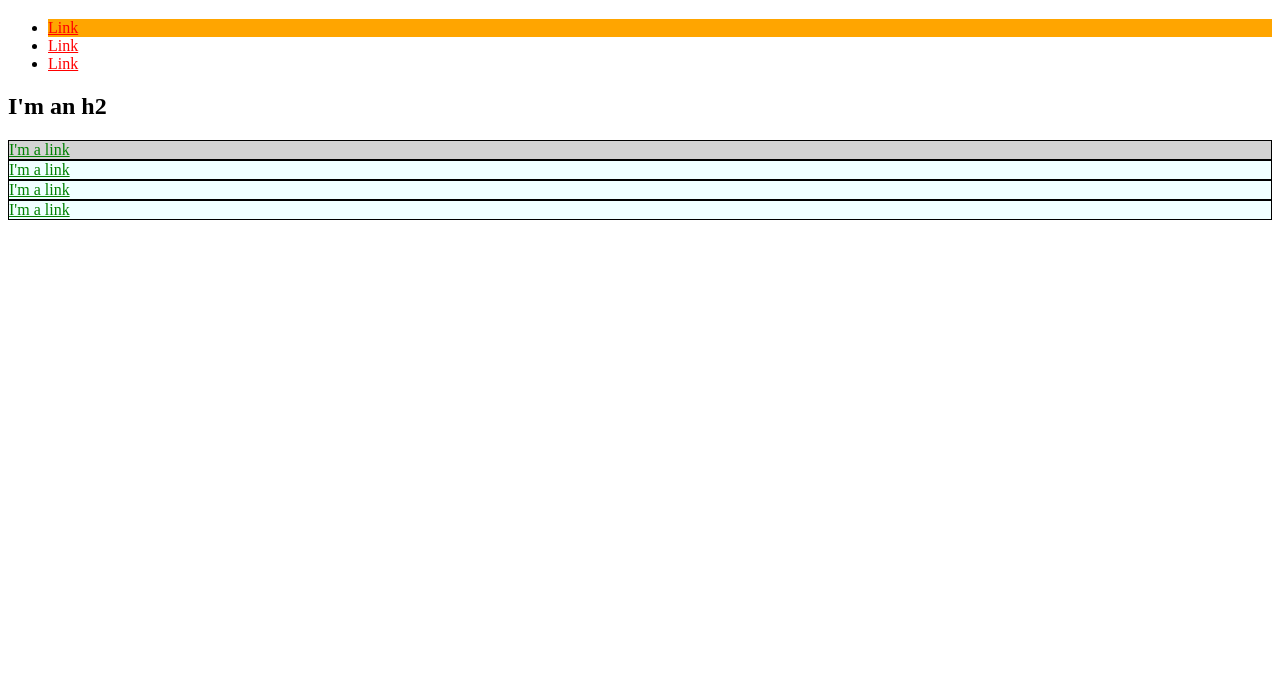
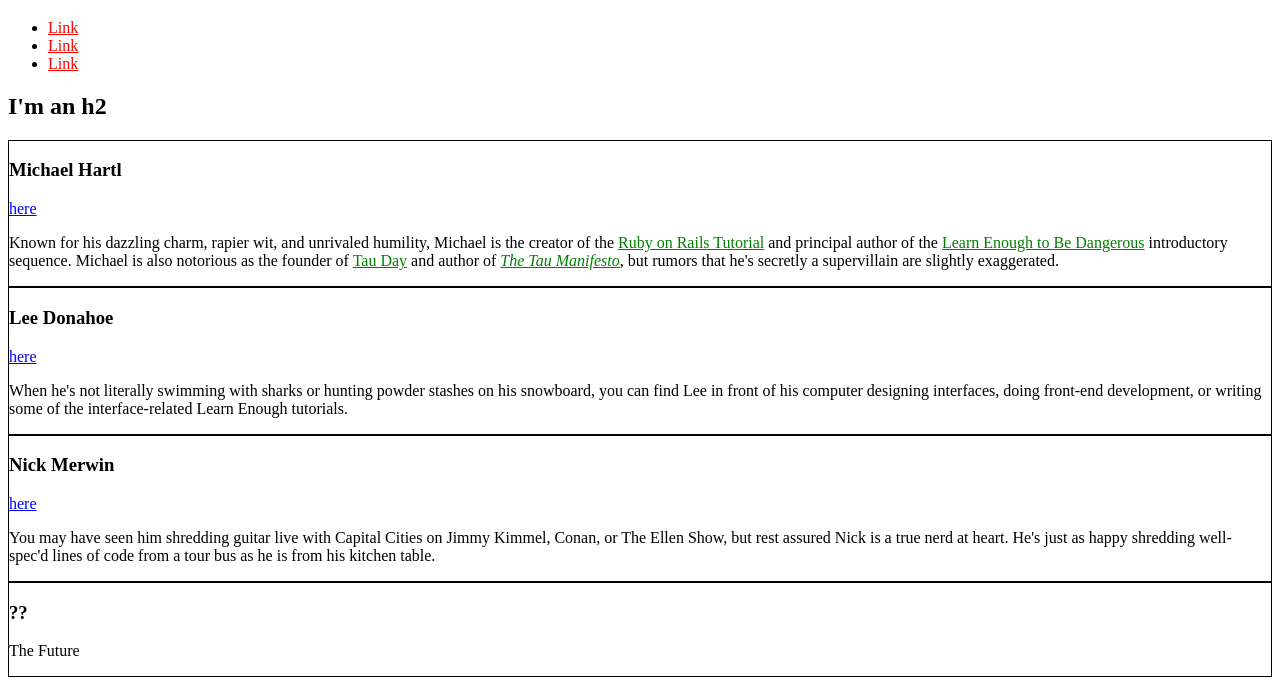
Before and after one commit to minut1bc/minut1bc.github.io, a plain HTML site: page index.html in a window 1280 px wide. Shown: the part 61-756 px from the top of the page. Drawn offline with Linux system fonts and the light colour scheme.

Commit message:
Complete section 2

```diff
--- a/index.html
+++ b/index.html
@@ -4,30 +4,29 @@
 	<title>Test Page: Don't Panic</title>
 	<meta charset="utf-8">
 	<style>
+	/* GLOBAL STYLES */
 	a {
 		color: red;
 	}
-    	#exec-bio {
- 			background-color: lightgray;
+
+	/* SOCIAL STYLES */
+	.social-link {
+		color: blue;
 	}
+
+	/* BIO STYLES */
 	.bio-box {
 		border: 1px solid black;
 	}
-		.bio-box a {
+	.bio-copy a {
 		color: green;
-		}
-		#orange-box {
-			background-color: orange;
-		}
-		.azure-box {
-			background-color: azure;
 	}
 </style>
 </head>
 <body>
 	<h1>I'm an h1</h1>
 	<ul>
-      <li id="orange-box">
+		<li>
 			<a href="http://example.com/">Link</a>
 		</li>
 		<li>
@@ -38,17 +37,54 @@
 		</li>
 	</ul>
 	<h2>I'm an h2</h2>
-    <div id="exec-bio" class="bio-box azure-box">
-      <a href="http://example.com/">I'm a link</a>
+	<div class="bio-box">
+		<h3>Michael Hartl</h3>
+		<a href="http://twitter.com/mhartl" class="social-link">here</a>
+		<div class="bio-copy">
+			<p>
+				Known for his dazzling charm, rapier wit, and unrivaled humility,
+				Michael is the creator of the
+				<a href="https://www.railstutorial.org/">Ruby on Rails
+				Tutorial</a> and principal author of the
+				<a href="https://learnenough.com/">
+				Learn Enough to Be Dangerous</a> introductory sequence. Michael
+				is also notorious as the founder of
+				<a href="http://tauday.com/">Tau Day</a> and author of
+				<a href="http://tauday.com/tau-manifesto"><em>The Tau
+				Manifesto</em></a>, but rumors that he's secretly a supervillain
+				are slightly exaggerated.
+			</p>
 		</div>
-    <div class="bio-box azure-box">
-      <a href="http://example.com/">I'm a link</a>
 	</div>
-    <div class="bio-box azure-box">
-      <a href="http://example.com/">I'm a link</a>
+	<div class="bio-box">
+		<h3>Lee Donahoe</h3>
+		<a href="https://twitter.com/leedonahoe" class="social-link">here</a>
+		<div class="bio-copy">
+			<p>
+				When he's not literally swimming with sharks or hunting powder
+				stashes on his snowboard, you can find Lee in front of his computer
+				designing interfaces, doing front-end development, or writing some of
+				the interface-related Learn Enough tutorials.
+			</p>
 		</div>
-    <div class="bio-box azure-box">
-      <a href="http://example.com/">I'm a link</a>
+	</div>
+	<div class="bio-box">
+		<h3>Nick Merwin</h3>
+		<a href="https://twitter.com/nickmerwin" class="social-link">here</a>
+		<div class="bio-copy">
+			<p>
+				You may have seen him shredding guitar live with Capital Cities on
+				Jimmy Kimmel, Conan, or The Ellen Show, but rest assured Nick is a
+				true nerd at heart. He's just as happy shredding well-spec'd lines
+				of code from a tour bus as he is from his kitchen table.
+			</p>
+		</div>
+	</div>
+	<div class="bio-box">
+		<h3>??</h3>
+		<p>
+			The Future
+		</p>
 	</div>
 </body>
 </html>
```
Lines whose indentation alone changed are shown as unchanged.
